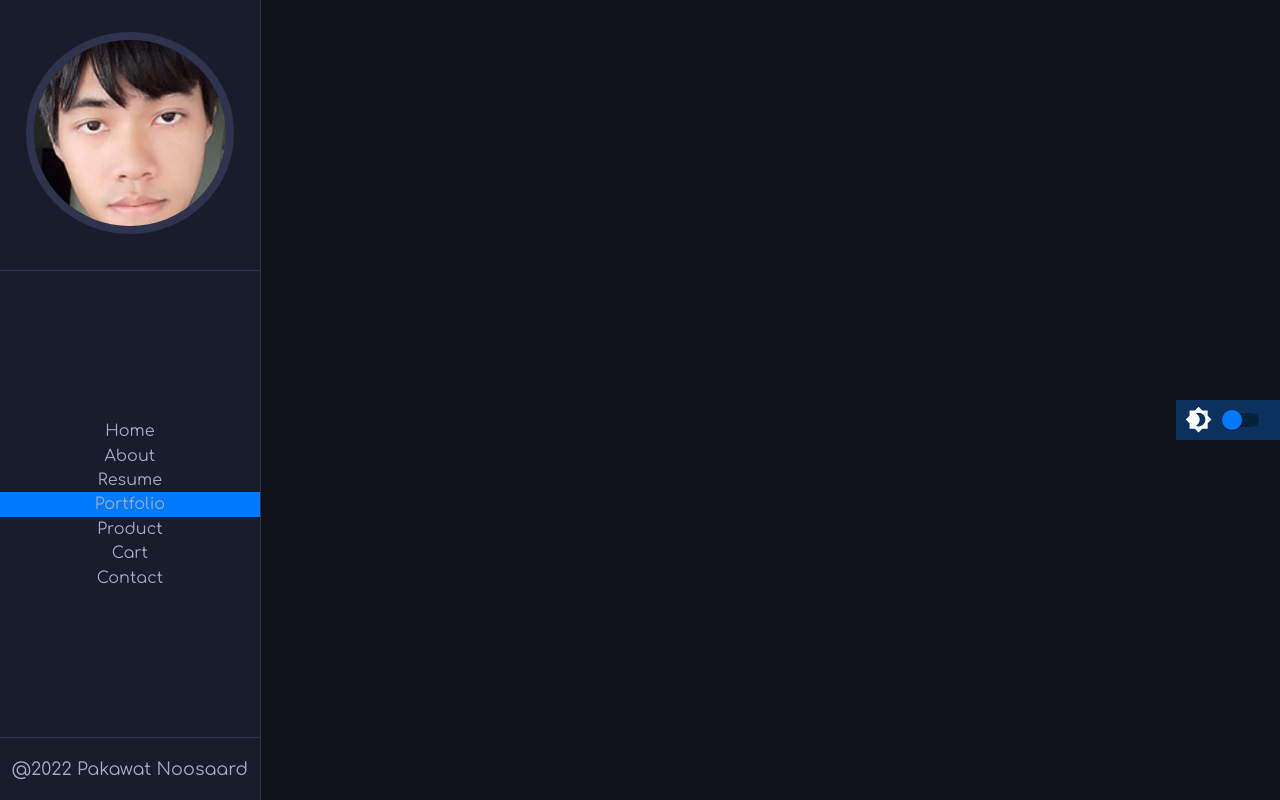
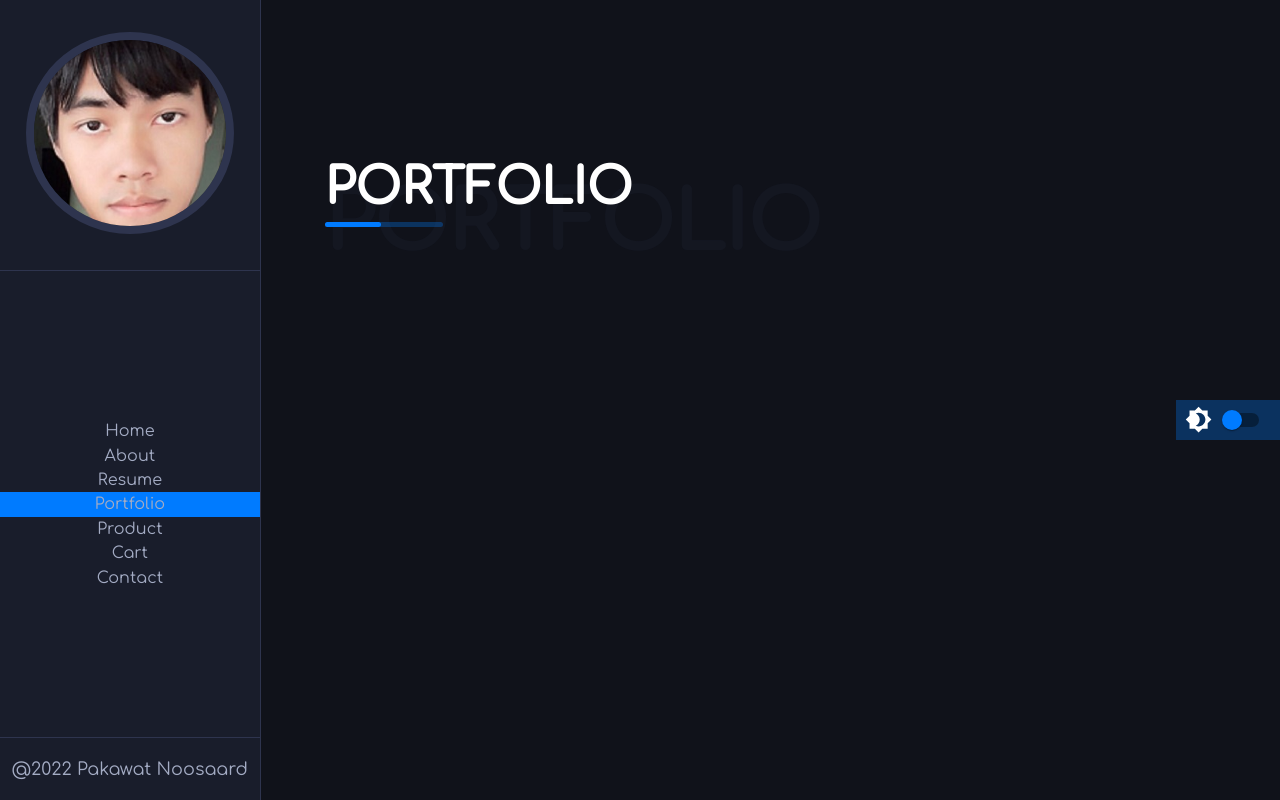
Before and after one commit to PakawatNoosaard/ReactFinalProject, a React (Create React App) app: page /portfolio in a window 1280 px wide. Built offline with nearby package versions, Linux system fonts and the light colour scheme.

Commit message:
commit_7

```diff
--- a/src/App.js
+++ b/src/App.js
@@ -4,11 +4,13 @@ import { BrowserRouter as Router, Switch as Switching, Route } from 'react-route
 import HomePage from "./Pages/HomePage";
 import AboutPage from "./Pages/AboutPage";
 import ResumePage from "./Pages/ResumePage";
+import PortfolioPage from "./Pages/PortfolioPage";
 import Switch from '@material-ui/core/Switch';
 import Brightness4Icon from '@material-ui/icons/Brightness4';
 import { IconButton } from "@material-ui/core";
 import { useState } from "react";
 import { useEffect } from "react";
+
 
 function App() {
 
@@ -54,6 +56,7 @@ function App() {
         <Route path="/" exact><HomePage /></Route>
         <Route path="/about" exact><AboutPage /></Route>
         <Route path="/resume" exact><ResumePage /></Route>
+        <Route path="/portfolio" exact><PortfolioPage /></Route>
       </Switching>
 
       </MainContentStyled>
--- a/src/Pages/HomePage.js
+++ b/src/Pages/HomePage.js
@@ -10,7 +10,10 @@ const HomePage = () => {
   return (
     <HomePageStyled>
       <div className='typography'>
-      <img src={pic} alt="profile" className="profilepic" />
+
+      <div className="pic">
+            <img src={pic} alt=""/>
+        </div>
           <h1>Hi I'm<span> Pakawat Noosaard </span></h1>
           <ReactTypingEffect text={['Hi I am Pakawat Noosaard', 'I am a Web Developer']} speed={80} eraseDelay={200} className="typingeffect" />
           <p>Lorem Ipsum is simply dummy text of the printing and typesetting industry. Lorem Ipsum has been the industry's standard dummy text ever since the 1500s, when an unknown printer took a galley of type and scrambled it to make a type specimen book. It has survived not only five centuries</p>
@@ -30,6 +33,18 @@ const HomePageStyled = styled.header`
     width: 100%;
     height: 100vh;
     position: relative;
+
+    .pic{
+        width: 40%;
+        border-bottom: 1px solid var(--border-color);
+        text-align: center;
+        padding: 2rem 0;
+        img{
+            width: 80%;
+            border-radius: 50%;
+            border: 8px solid var(--border-color);
+        }
+    }
 
     .typography{
         position: absolute;
--- a/src/Pages/PortfolioPage.js
+++ b/src/Pages/PortfolioPage.js
@@ -1,9 +1,15 @@
 import React from 'react'
+import Title from '../Components/Title'
+import { MainLayout, InnerLayout } from "../styles/Layout"
 
 const PortfolioPage = () => {
   return (
-    <div>Portfolio.Page</div>
+    <MainLayout>
+      <InnerLayout>
+              <Title title={'Portfolio'} span={'Portfolio'} />
+      </InnerLayout>
+    </MainLayout>
   )
 }
 
-export default Portfolio.Page
+export default PortfolioPage
--- a/src/Pages/ResumePage.js
+++ b/src/Pages/ResumePage.js
@@ -10,7 +10,7 @@ const ResumePage = () => {
             <InnerLayout>
               <Title title={'Resume'} span={'Resume'} />
             </InnerLayout>
-        </MainLayout>
+    </MainLayout>
 
     </>
   )
```
